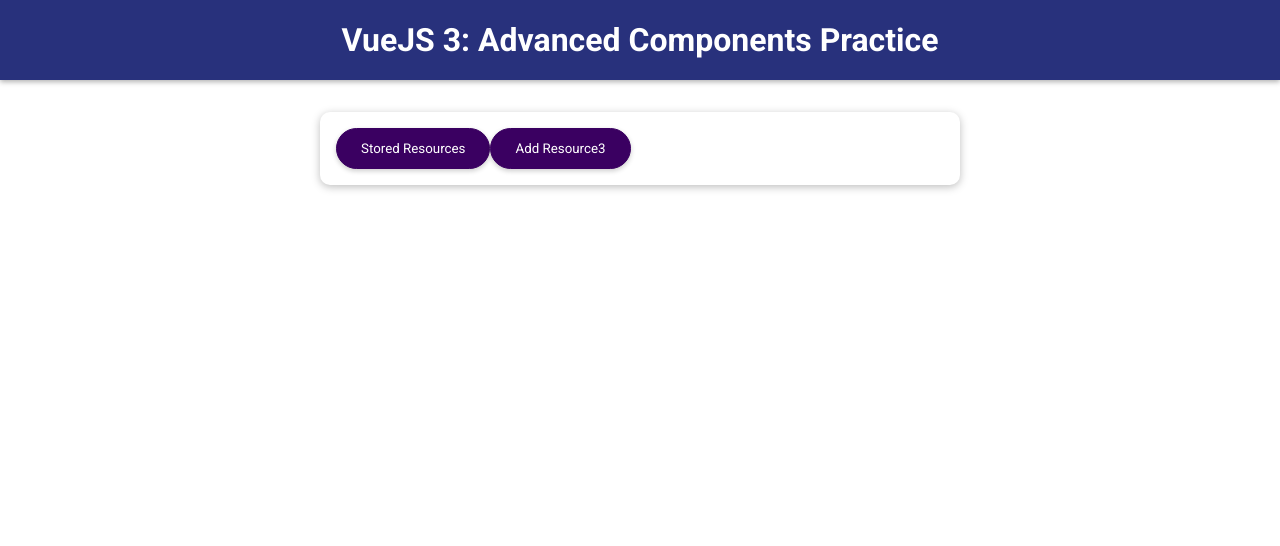
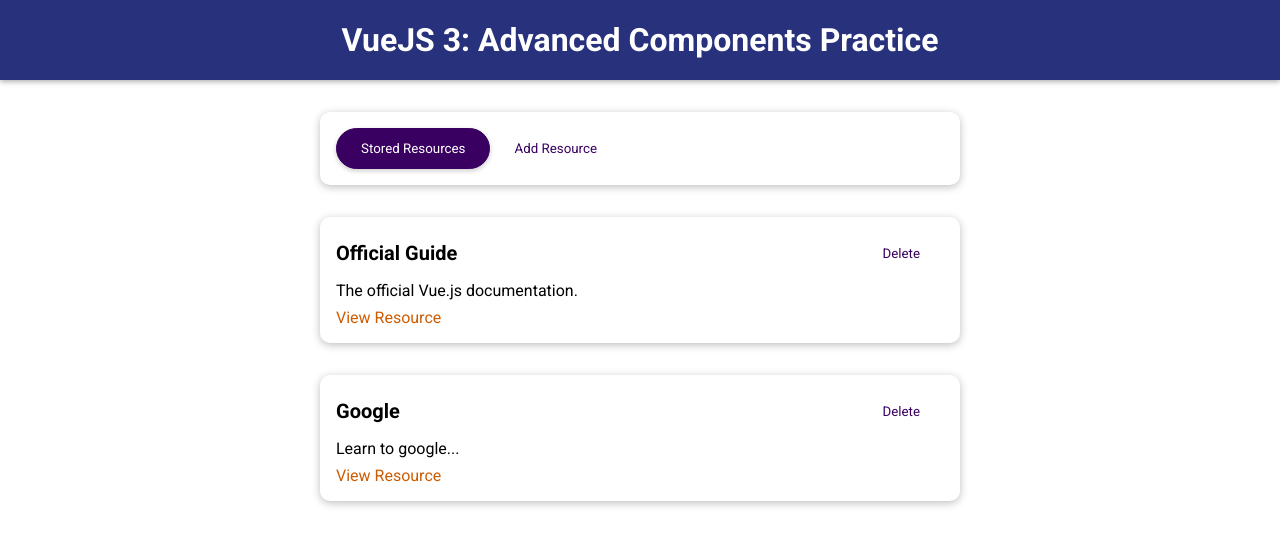
Before and after one commit to LibertySky/Vue-AdvancedComponents-Practice, a Vue app: page / in a window 1280 px wide. Shown: the top 546 px of the page. Built offline with nearby package versions, Linux system fonts and the light colour scheme.

Commit message:
Submitting form

```diff
--- a/src/components/UI/BaseButton.vue
+++ b/src/components/UI/BaseButton.vue
@@ -1,12 +1,12 @@
 <template>
-  <button :type="type" :class="mode">
+  <button :class="mode">
     <slot></slot>
   </button>
 </template>
 
 <script>
 export default {
-  props: ['type', 'mode'],
+  props: ['mode'],
 };
 </script>
 
--- a/src/components/learning-resources/AddResource.vue
+++ b/src/components/learning-resources/AddResource.vue
@@ -1,3 +1,70 @@
 <template>
-  <h2>Add Resource</h2>
+  <base-card>
+    <h2>Add Resource</h2>
+    <form @submit.prevent="submitData">
+      <div class="form-control">
+        <label for="title">Title</label>
+        <input type="text" name="title" id="title" ref="inputTitle" />
+      </div>
+      <div class="form-control">
+        <label for="description">Description</label>
+        <textarea
+          name="description"
+          id="description"
+          rows="3"
+          ref="inputDescription"
+        ></textarea>
+      </div>
+      <div class="form-control">
+        <label for="link">Link</label>
+        <input type="url" name="link" id="link" ref="inputUrl" />
+      </div>
+      <div>
+        <base-button type="submit">Add Resource</base-button>
+      </div>
+    </form>
+  </base-card>
 </template>
+
+<script>
+export default {
+  inject: ['addResource'],
+  methods: {
+    submitData() {
+      const enteredTitle = this.$refs.inputTitle.value;
+      const enteredDesc = this.$refs.inputDescription.value;
+      const enteredLink = this.$refs.inputUrl.value;
+
+      this.addResource(enteredTitle, enteredDesc, enteredLink);
+    },
+  },
+};
+</script>
+
+<style scoped>
+label {
+  font-weight: bold;
+  display: block;
+  margin-bottom: 0.5rem;
+}
+
+input,
+textarea {
+  display: block;
+  width: 100%;
+  font: inherit;
+  padding: 0.15rem;
+  border: 1px solid #ccc;
+}
+
+input:focus,
+textarea:focus {
+  outline: none;
+  border-color: #3a0061;
+  background-color: #f7ebff;
+}
+
+.form-control {
+  margin: 1rem 0;
+}
+</style>
--- a/src/components/learning-resources/LearningResource.vue
+++ b/src/components/learning-resources/LearningResource.vue
@@ -3,13 +3,11 @@
     <base-card>
       <header>
         <h3>{{ title }}</h3>
-        <base-button mode="flat">Remove</base-button>
+        <base-button mode="flat">Delete</base-button>
       </header>
       <p>{{ description }}</p>
       <nav>
-        <a :href="link" target="_blank" rel="noopener noreferrer"
-          >Visit resource</a
-        >
+        <a :href="link">View Resource</a>
       </nav>
     </base-card>
   </li>
@@ -23,7 +21,6 @@
 
 <style scoped>
 li {
-  list-style: none;
   margin: auto;
   max-width: 40rem;
 }
--- a/src/components/learning-resources/StoredResources.vue
+++ b/src/components/learning-resources/StoredResources.vue
@@ -1,19 +1,24 @@
 <template>
-  <LearningResource
-    v-for="item in resources"
-    :key="item.id"
-    :title="item.title"
-    :description="item.description"
-    :link="item.link"
-  />
+  <ul>
+    <learning-resource
+      v-for="res in resources"
+      :key="res.id"
+      :title="res.title"
+      :description="res.description"
+      :link="res.link"
+    ></learning-resource>
+  </ul>
 </template>
 
 <script>
-import LearningResource from './LearningResource';
+import LearningResource from './LearningResource.vue';
+
 export default {
-  components: { LearningResource },
   inject: ['resources'],
-};
+  components: {
+    LearningResource
+  }
+}
 </script>
 
 <style scoped>
--- a/src/components/learning-resources/TheResources.vue
+++ b/src/components/learning-resources/TheResources.vue
@@ -1,38 +1,47 @@
 <template>
   <base-card>
-    <base-button @click="setSelectedTab('StoredResources')">
-      Stored Resources
-    </base-button>
-    <base-button @click="setSelectedTab('AddResource')">
-      Add Resource3
-    </base-button>
+    <div class="tabs">
+      <base-button
+        @click="setSelectedTab('stored-resources')"
+        :mode="storedResButtonMode"
+        >Stored Resources</base-button
+      >
+      <base-button
+        @click="setSelectedTab('add-resource')"
+        :mode="addResButtonMode"
+        >Add Resource</base-button
+      >
+    </div>
   </base-card>
-  <component :is="setSelectedTab"></component>
+  <keep-alive>
+    <component :is="selectedTab"></component>
+  </keep-alive>
 </template>
 
 <script>
-import StoredResources from './StoredResources';
-import AddResource from './AddResource';
+import StoredResources from './StoredResources.vue';
+import AddResource from './AddResource.vue';
 
 export default {
-  components: { StoredResources, AddResource },
-
+  components: {
+    StoredResources,
+    AddResource,
+  },
   data() {
     return {
-      selectedTab: 'StoredResources',
+      selectedTab: 'stored-resources',
       storedResources: [
         {
           id: 'official-guide',
           title: 'Official Guide',
-          description: 'The official Vue.Js documentation',
-          link: 'https://v3.vuejs.org/guide/introduction.html',
+          description: 'The official Vue.js documentation.',
+          link: 'https://vuejs.org',
         },
         {
-          id: 'vue-mastery',
-          title: 'Vue Mastery',
-          description:
-            'As the ultimate resource for Vue.js developers, Vue Mastery produces weekly lessons so you can learn what you need to succeed as a Vue.js Developer.',
-          link: 'https://www.vuemastery.com/',
+          id: 'google',
+          title: 'Google',
+          description: 'Learn to google...',
+          link: 'https://google.org',
         },
       ],
     };
@@ -40,12 +49,31 @@
   provide() {
     return {
       resources: this.storedResources,
+      addResource: this.addResource,
     };
+  },
+  computed: {
+    storedResButtonMode() {
+      return this.selectedTab === 'stored-resources' ? null : 'flat';
+    },
+    addResButtonMode() {
+      return this.selectedTab === 'add-resource' ? null : 'flat';
+    },
   },
   methods: {
     setSelectedTab(tab) {
       this.selectedTab = tab;
     },
+    addResource(title, description, url) {
+      const newResource = {
+        id: new Date().toISOString(),
+        title: title,
+        description: description,
+        url: url,
+      };
+      this.storedResources.unshift(newResource);
+      this.selectedTab = 'stored-resources';
+    },
   },
 };
 </script>
```
